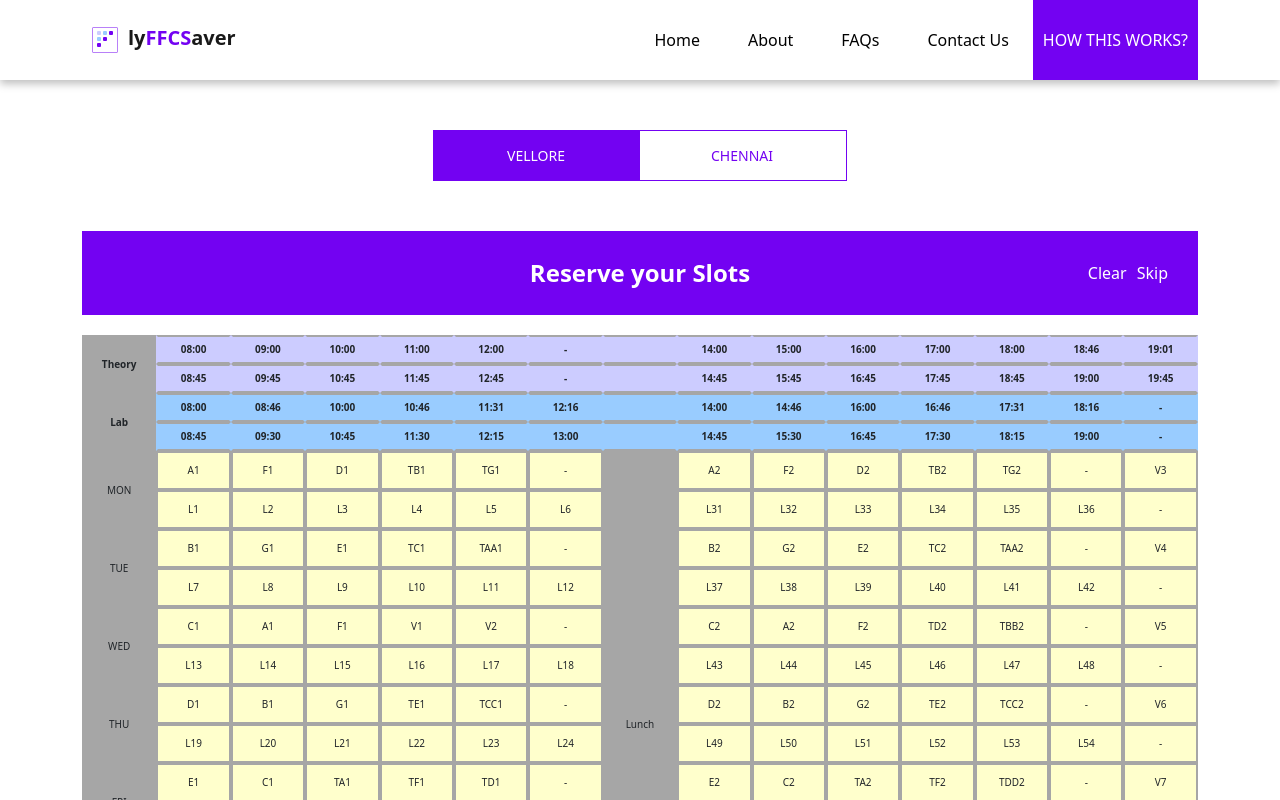
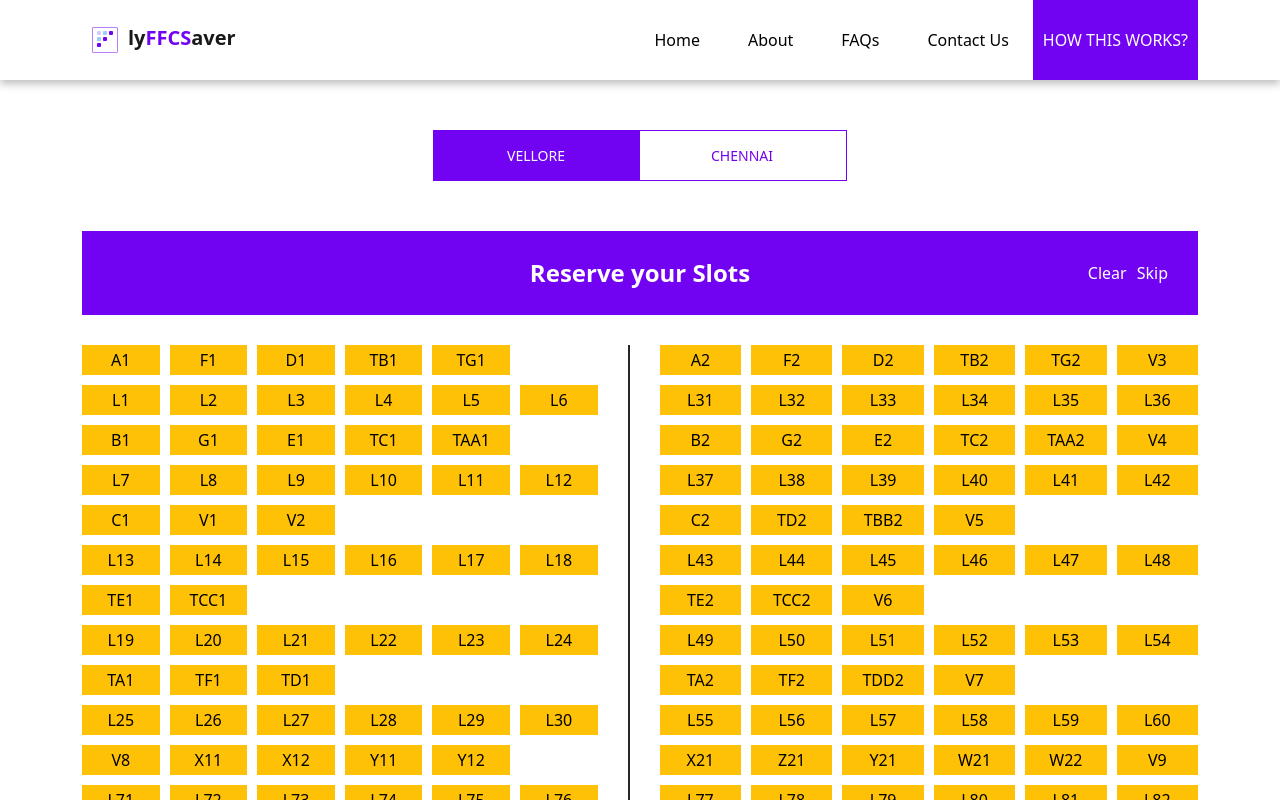
Before and after one commit to STCVIT/Lyffcsaver, a React (Create React App) app in the folder client/: page / in a window 1280 px wide. Shown: the top 800 px of the page. Built offline with nearby package versions, Linux system fonts and the light colour scheme.

Commit message:
Added ReserveSlotBubbles and minor changes.
Now using hsl instead of rgb and hex for colors.

User can now use either the bubbles or the table to reserve slots.

```diff
--- a/client/src/components/ReserveSlots.js
+++ b/client/src/components/ReserveSlots.js
@@ -18,14 +18,15 @@ const ReserveSlots = ({ reservedSlots, toggleReserve }) => {
           <a className={`${styles.btn} body1-medium`}>Skip</a>
         </div>
       </div>
+
+      <ReserveSlotsBubbles
+        reservedSlots={reservedSlots}
+        toggleReserve={toggleReserve}
+      ></ReserveSlotsBubbles>
       <ReserveSlotsTable
         reservedSlots={reservedSlots}
         toggleReserve={toggleReserve}
       ></ReserveSlotsTable>
-      <ReserveSlotsBubbles
-        reservedSlots={reservedSlots}
-        toggleReserve={toggleReserve}
-      ></ReserveSlotsBubbles>
     </div>
   );
 };
--- a/client/src/components/ReserveSlotsBubbles.js
+++ b/client/src/components/ReserveSlotsBubbles.js
@@ -1,5 +1,75 @@
+import timetableTemplateData from "../utils/timetableTemplateData";
+import styles from "../css/ReserveSlotsBubbles.module.css";
 const ReserveSlotsBubbles = ({ reservedSlots, toggleReserve }) => {
-  return <div></div>;
+  // const shown = [];
+  const Bubble = ({ cellContent, row, col }) => {
+    let alreadyShown = false;
+    // for (let i = 0; i < row; i++)
+    //   for (let j = 0; j < timetableTemplateData[row].length; j++)
+    //     if (cellContent === timetableTemplateData[i][j]) alreadyShown = true;
+    for (let i = 0; i < row; i++)
+      if (timetableTemplateData[i].includes(cellContent)) alreadyShown = true;
+    for (let j = 0; j < col; j++)
+      if (cellContent === timetableTemplateData[row][j]) alreadyShown = true;
+    if (alreadyShown) return <></>;
+    const pattern = /[A-Z]+\d+/;
+    if (pattern.test(cellContent)) {
+      return (
+        <a
+          className={`${styles.bubble} ${
+            reservedSlots.includes(cellContent) ? styles.reserved : ""
+          }`}
+          onClick={() => toggleReserve(cellContent)}
+        >
+          {cellContent}
+        </a>
+      );
+    }
+    return <></>;
+  };
+  return (
+    <div className={styles.container}>
+      <div className={styles.col}>
+        {timetableTemplateData.slice(4).map((row, rowIndex) => {
+          return (
+            <div
+              className={styles.row}
+              key={`reserve-bubble-morning-${rowIndex}`}
+            >
+              {row.slice(2, 9).map((cell, cellIndex) => (
+                <Bubble
+                  cellContent={cell}
+                  row={rowIndex + 4}
+                  col={cellIndex + 2}
+                  key={`reserve-bubble-${rowIndex}-${cellIndex}`}
+                ></Bubble>
+              ))}
+            </div>
+          );
+        })}
+      </div>
+      <span className={styles.separator}></span>
+      <div className={styles.col}>
+        {timetableTemplateData.slice(4).map((row, rowIndex) => {
+          return (
+            <div
+              className={styles.row}
+              key={`reserve-bubble-evening-${rowIndex}`}
+            >
+              {row.slice(9).map((cell, cellIndex) => (
+                <Bubble
+                  cellContent={cell}
+                  row={rowIndex + 4}
+                  col={cellIndex + 9}
+                  key={`reserve-bubble-${rowIndex}-${cellIndex}`}
+                ></Bubble>
+              ))}
+            </div>
+          );
+        })}
+      </div>
+    </div>
+  );
 };
 
 export default ReserveSlotsBubbles;
--- a/client/src/css/App.module.css
+++ b/client/src/css/App.module.css
@@ -8,13 +8,16 @@
   background: hsla(56, 100%, 50%, 0.5);
 }
 :root {
-  --primary: #7302f2;
-  --primary-faded: #ab67f7;
-  --black: #000;
+  --primary: hsl(268, 98%, 48%);
+  --primary-faded: hsl(268, 90%, 69%);
+  --black: hsl(0, 0%, 0%);
   --black-faded: hsl(0, 0%, 15%);
-  --white: #fff;
+  --white: hsl(0, 0%, 100%);
   --white-faded: hsl(0, 0%, 85%);
   --red: hsl(0, 100%, 50%);
+  --red-faded: hsl(0, 100%, 70%);
+  --orange: hsl(45, 100%, 51%);
+  --orange-faded: hsl(45, 100%, 66%);
 
   --text-input-outline: #a6a6a6;
   /* --button-bg: linear-gradient(86.21deg, #8c7eee 5.73%, #4d60c7 99.22%);
--- a/client/src/css/ReserveSlotsBubbles.module.css
+++ b/client/src/css/ReserveSlotsBubbles.module.css
@@ -0,0 +1,48 @@
+.container {
+  display: flex;
+  /* flex-direction: column; */
+  flex-wrap: wrap;
+  /* gap: 30px; */
+  /* position: relative; */
+  width: 100%;
+  justify-content: space-between;
+  gap: 30px;
+  margin: 30px;
+}
+.col {
+  display: flex;
+  flex-direction: column;
+  /* flex-wrap: wrap; */
+  flex-grow: 1;
+  gap: 10px;
+}
+.separator {
+  width: 2px;
+  background: var(--black-faded);
+  /* flex-grow: 1; */
+}
+.row {
+  /* display: flex; */
+  width: 100%;
+  display: grid;
+  grid-template-columns: repeat(6, 1fr);
+  gap: 10px;
+}
+.bubble {
+  padding: 3px 10px;
+  background: var(--orange);
+}
+.reserved {
+  background: var(--red) !important;
+}
+a.bubble {
+  text-align: center;
+  cursor: pointer;
+  color: var(--black);
+  text-decoration: none;
+}
+
+a.bubble:hover {
+  color: var(--black);
+  background: var(--orange-faded);
+}
--- a/client/src/css/ReserveSlotsTable.module.css
+++ b/client/src/css/ReserveSlotsTable.module.css
@@ -30,8 +30,9 @@ td.cell {
   /* border: 2px white solid !important; */
 }
 .slotCell:hover {
-  border: 2px var(--red) dashed !important;
+  /* border: 2px var(--red) dashed !important; */
   /* margin: -3px; */
+  background: var(--red-faded);
 }
 .reserved {
   background-color: var(--red) !important;
```
